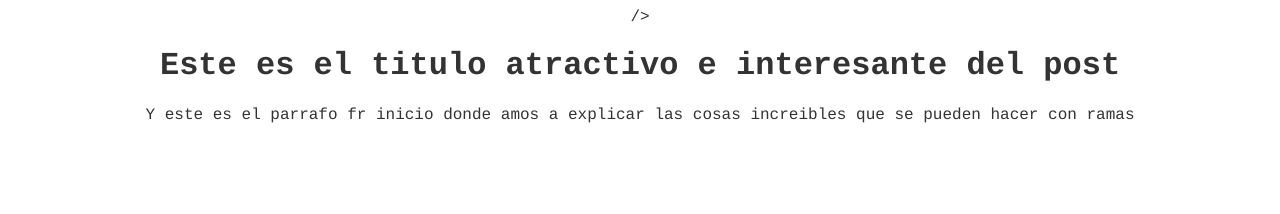
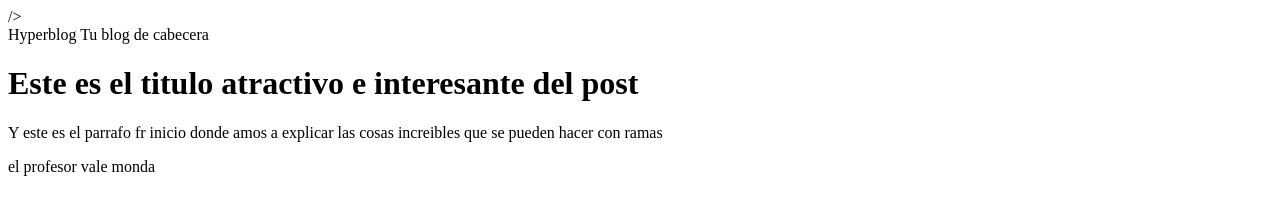
Before and after one commit to nandogonzalezc/proyectoDemoCursoPrework, a plain HTML site: page blogpost.html in a window 1280 px wide. Drawn offline with Linux system fonts and the light colour scheme.

Commit message:
eliminando

```diff
--- a/blogpost.html
+++ b/blogpost.html
@@ -4,9 +4,16 @@
         <link rel="stylesheet" href="css/estilos.css"> />
     </head>
     <body>
+        <div id="container">
+            <div id="cabecera">
+        </div>
+        Hyperblog
+        <span id="tagline">Tu blog de cabecera</span>
             <div id="post">
                 <h1>Este es el titulo atractivo e interesante del post</h1>
                 <p>Y este es el parrafo fr inicio donde amos a explicar las cosas increibles que se pueden hacer con ramas</p>
-        </div>
+                <p>el profesor vale monda</p>
+
+            </div>
     </body>
 </html>
--- a/css/estilos.css
+++ b/css/estilos.css
@@ -1,20 +1,5 @@
-body
- {
-    color: #333 ;
-text-align: center;
-font-family: Courier;
-}
 
-#container
-{
-    width: 70%;
-    padding: 1em;
-    text-align: left;
-    border: 1px solid #DDD;
-    margin: 0 auto;
-}
-
-#container h1
+#container h
 {
 font-size: 20px;
 }
```
Also changed, not shown: historia.txt (deleted).
